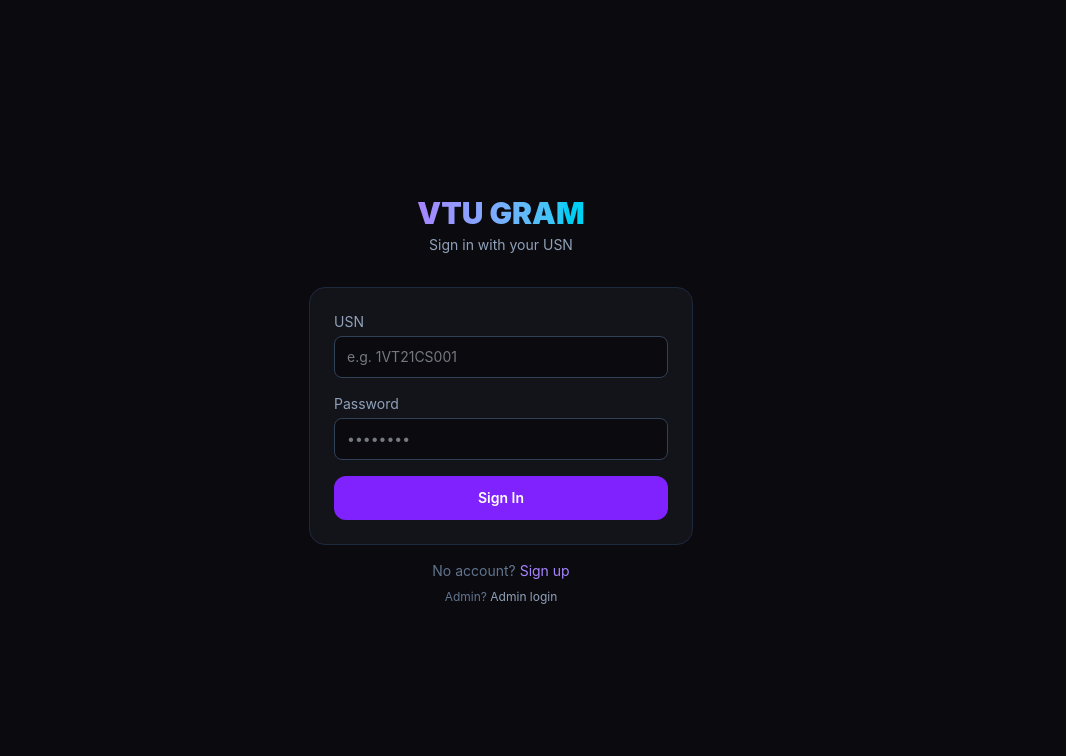
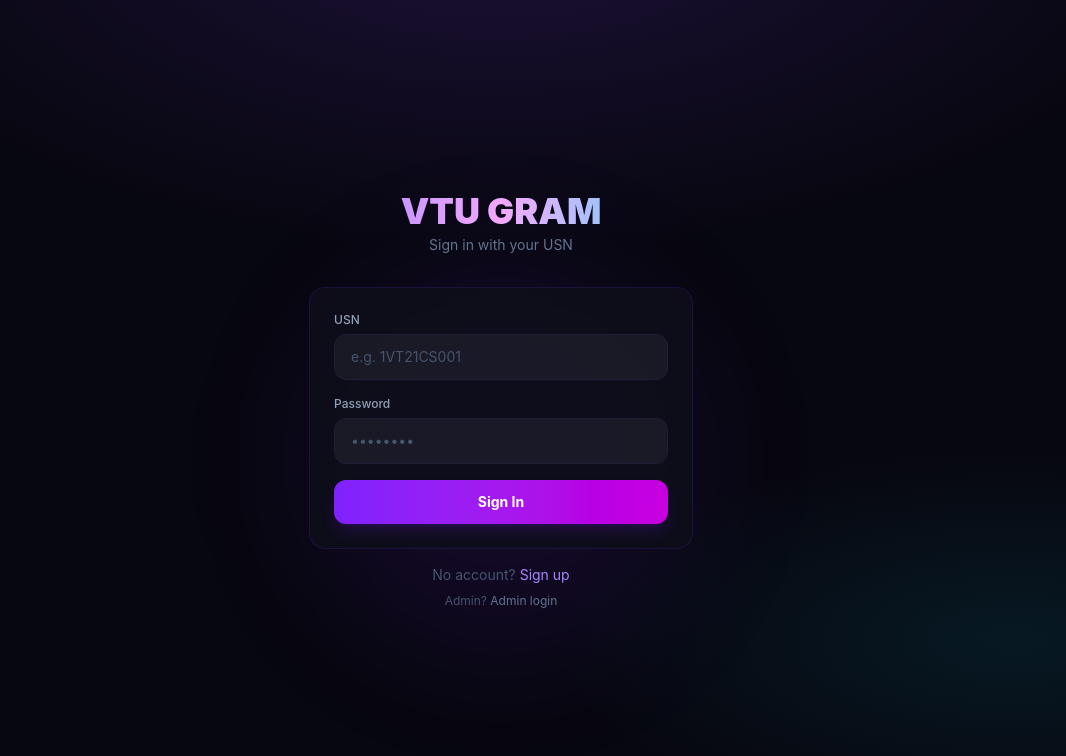
Before and after one commit to chandanbohrajain885-ai/vtu-gram, a Next.js app: page /login in a window 1280 px wide. Shown: the top 756 px of the page, without its empty margins (139-1205 px from the left). Built offline with nearby package versions, Linux system fonts and the light colour scheme; no server answers.

Commit message:
visual refresh, chat notifications badge, grad-bg theme

```diff
--- a/app/globals.css
+++ b/app/globals.css
@@ -1,19 +1,27 @@
 @import "tailwindcss";
 
 :root {
-  --background: #0a0a0f;
-  --foreground: #e2e8f0;
+  --bg-base: #07070f;
+  --bg-card: #0f0f1a;
+  --bg-card2: #131320;
+  --border: #1e1e35;
+  --accent: #7c3aed;
 }
 
-* {
-  box-sizing: border-box;
+* { box-sizing: border-box; }
+
+body {
+  background: var(--bg-base);
+  color: #e2e8f0;
+  font-family: -apple-system, BlinkMacSystemFont, 'Segoe UI', sans-serif;
+  margin: 0;
 }
 
-body {
-  background: var(--background);
-  color: var(--foreground);
-  font-family: -apple-system, BlinkMacSystemFont, 'Segoe UI', sans-serif;
-  margin: 0;
+/* Animated gradient background */
+.grad-bg {
+  background: radial-gradient(ellipse 80% 60% at 50% -10%, rgba(124,58,237,0.18) 0%, transparent 70%),
+              radial-gradient(ellipse 60% 40% at 90% 80%, rgba(6,182,212,0.10) 0%, transparent 60%),
+              #07070f;
 }
 
 /* Shorts snap scrolling */
@@ -29,3 +37,22 @@ body {
   scroll-snap-align: start;
   scroll-snap-stop: always;
 }
+
+/* Glass card */
+.glass {
+  background: rgba(15,15,26,0.85);
+  backdrop-filter: blur(12px);
+  border: 1px solid rgba(124,58,237,0.15);
+}
+
+/* Glow ring on avatar */
+.avatar-glow {
+  box-shadow: 0 0 0 2px #7c3aed, 0 0 16px rgba(124,58,237,0.4);
+}
+
+/* Notification badge pulse */
+@keyframes pulse-badge {
+  0%, 100% { transform: scale(1); }
+  50% { transform: scale(1.2); }
+}
+.badge-pulse { animation: pulse-badge 1.5s ease-in-out infinite; }
--- a/app/login/_client.tsx
+++ b/app/login/_client.tsx
@@ -16,95 +16,53 @@ export default function LoginClient() {
     e.preventDefault()
     setLoading(true)
     setError(null)
-
     try {
-      // Look up email by USN from profiles
       const { data: profileData, error: lookupError } = await supabase
-        .from('profiles')
-        .select('id, role, email')
-        .eq('usn', usn.trim())
-        .single()
-
-      if (lookupError || !profileData) {
-        setError('USN not found. Please check and try again.')
-        return
-      }
-
+        .from('profiles').select('id, role, email').eq('usn', usn.trim()).single()
+      if (lookupError || !profileData) { setError('USN not found. Please check and try again.'); return }
       const email = (profileData as { email?: string | null }).email
-      if (!email) {
-        setError('Account has no email linked. Please contact support or re-register.')
-        return
-      }
-
-      const { data: authData, error: authError } = await supabase.auth.signInWithPassword({
-        email,
-        password,
-      })
-
+      if (!email) { setError('Account has no email linked. Please re-register.'); return }
+      const { data: authData, error: authError } = await supabase.auth.signInWithPassword({ email, password })
       if (authError) { setError('Incorrect password. Please try again.'); return }
       if (!authData.user) { setError('Login failed. Please try again.'); return }
-
-      if (profileData.role === 'super_admin') {
-        router.push('/dashboard/super-admin')
-      } else {
-        router.push('/dashboard/student')
-      }
-    } catch {
-      setError('An unexpected error occurred. Please try again.')
-    } finally {
-      setLoading(false)
-    }
+      if (profileData.role === 'super_admin') router.push('/dashboard/super-admin')
+      else router.push('/dashboard/student')
+    } catch { setError('An unexpected error occurred.') }
+    finally { setLoading(false) }
   }
 
   return (
-    <main className="min-h-screen flex items-center justify-center bg-[#0a0a0f] px-4">
-      <div className="w-full max-w-sm">
+    <main className="min-h-screen grad-bg flex items-center justify-center px-4 relative overflow-hidden">
+      <div className="absolute top-1/3 left-1/2 -translate-x-1/2 w-96 h-96 bg-violet-600/10 rounded-full blur-3xl pointer-events-none" />
+      <div className="w-full max-w-sm relative z-10">
         <div className="text-center mb-8">
-          <span className="text-3xl font-black bg-gradient-to-r from-violet-400 to-cyan-400 bg-clip-text text-transparent">
-            VTU GRAM
-          </span>
-          <p className="text-slate-400 text-sm mt-1">Sign in with your USN</p>
+          <h1 className="text-4xl font-black bg-gradient-to-r from-violet-400 via-fuchsia-300 to-cyan-400 bg-clip-text text-transparent">VTU GRAM</h1>
+          <p className="text-slate-500 text-sm mt-1">Sign in with your USN</p>
         </div>
-
-        <form onSubmit={handleLogin} className="bg-[#13131a] rounded-2xl p-6 border border-slate-800 space-y-4">
-          {error && (
-            <div className="bg-red-900/30 border border-red-700 text-red-300 text-sm rounded-lg px-4 py-3">
-              {error}
-            </div>
-          )}
+        <form onSubmit={handleLogin} className="glass rounded-2xl p-6 space-y-4">
+          {error && <div className="bg-red-900/30 border border-red-700/50 text-red-300 text-sm rounded-xl px-4 py-3">{error}</div>}
           <div>
-            <label className="block text-sm text-slate-400 mb-1">USN</label>
-            <input
-              type="text" required value={usn}
-              onChange={(e) => setUsn(e.target.value)}
-              className="w-full bg-[#0a0a0f] border border-slate-700 rounded-lg px-3 py-2.5 text-slate-200 text-sm focus:outline-none focus:border-violet-500 transition-colors"
-              placeholder="e.g. 1VT21CS001"
-            />
+            <label className="block text-xs text-slate-400 mb-1.5 font-medium">USN</label>
+            <input type="text" required value={usn} onChange={(e) => setUsn(e.target.value)}
+              className="w-full bg-white/5 border border-[#1e1e35] rounded-xl px-4 py-3 text-slate-200 text-sm focus:outline-none focus:border-violet-500 transition-colors placeholder:text-slate-600"
+              placeholder="e.g. 1VT21CS001" />
           </div>
           <div>
-            <label className="block text-sm text-slate-400 mb-1">Password</label>
-            <input
-              type="password" required value={password}
-              onChange={(e) => setPassword(e.target.value)}
-              className="w-full bg-[#0a0a0f] border border-slate-700 rounded-lg px-3 py-2.5 text-slate-200 text-sm focus:outline-none focus:border-violet-500 transition-colors"
-              placeholder="••••••••"
-            />
+            <label className="block text-xs text-slate-400 mb-1.5 font-medium">Password</label>
+            <input type="password" required value={password} onChange={(e) => setPassword(e.target.value)}
+              className="w-full bg-white/5 border border-[#1e1e35] rounded-xl px-4 py-3 text-slate-200 text-sm focus:outline-none focus:border-violet-500 transition-colors placeholder:text-slate-600"
+              placeholder="••••••••" />
           </div>
-          <button
-            type="submit" disabled={loading}
-            className="w-full py-3 rounded-xl bg-violet-600 hover:bg-violet-500 disabled:opacity-50 disabled:cursor-not-allowed text-white font-semibold text-sm transition-colors"
-          >
+          <button type="submit" disabled={loading}
+            className="w-full py-3 rounded-xl bg-gradient-to-r from-violet-600 to-fuchsia-600 hover:from-violet-500 hover:to-fuchsia-500 disabled:opacity-50 text-white font-bold text-sm transition-all shadow-lg shadow-violet-900/30">
             {loading ? 'Signing in...' : 'Sign In'}
           </button>
         </form>
-
-        <p className="text-center text-slate-500 text-sm mt-4">
-          No account?{' '}
-          <Link href="/signup" className="text-violet-400 hover:text-violet-300">Sign up</Link>
+        <p className="text-center text-slate-600 text-sm mt-4">
+          No account? <Link href="/signup" className="text-violet-400 hover:text-violet-300">Sign up</Link>
         </p>
-        <p className="text-center text-slate-500 text-xs mt-2">
-          Admin?{' '}
-          <Link href="/login/admin" className="text-slate-400 hover:text-slate-300">Admin login</Link>
+        <p className="text-center text-slate-600 text-xs mt-2">
+          Admin? <Link href="/login/admin" className="text-slate-500 hover:text-slate-300">Admin login</Link>
         </p>
       </div>
     </main>
--- a/app/page.tsx
+++ b/app/page.tsx
@@ -2,28 +2,36 @@ import Link from 'next/link'
 
 export default function Home() {
   return (
-    <main className="min-h-screen flex flex-col items-center justify-center bg-[#0a0a0f] px-4">
-      <div className="text-center max-w-md">
-        <div className="mb-6">
-          <span className="text-5xl font-black bg-gradient-to-r from-violet-400 to-cyan-400 bg-clip-text text-transparent">
-            VTU GRAM
-          </span>
-          <p className="text-slate-400 mt-2 text-sm">
-            VTU Digital Academic Platform
-          </p>
+    <main className="min-h-screen grad-bg flex flex-col items-center justify-center px-4 relative overflow-hidden">
+      {/* decorative blobs */}
+      <div className="absolute top-1/4 left-1/4 w-72 h-72 bg-violet-600/10 rounded-full blur-3xl pointer-events-none" />
+      <div className="absolute bottom-1/4 right-1/4 w-64 h-64 bg-cyan-500/8 rounded-full blur-3xl pointer-events-none" />
+
+      <div className="text-center max-w-md relative z-10">
+        <div className="mb-2 inline-flex items-center gap-2 bg-violet-600/10 border border-violet-700/30 rounded-full px-4 py-1.5 text-xs text-violet-300 mb-6">
+          <span className="w-1.5 h-1.5 bg-violet-400 rounded-full animate-pulse" />
+          VTU Digital Academic Platform
         </div>
+
+        <h1 className="text-6xl font-black bg-gradient-to-r from-violet-400 via-fuchsia-300 to-cyan-400 bg-clip-text text-transparent mb-4 leading-none">
+          VTU GRAM
+        </h1>
+        <p className="text-slate-400 text-base mb-10 leading-relaxed">
+          Your subjects. Your reels. Your notes.<br />All in one place.
+        </p>
+
         <div className="flex flex-col gap-3">
-          <Link
-            href="/login"
-            className="w-full py-3 rounded-xl bg-violet-600 hover:bg-violet-500 text-white font-semibold transition-colors"
-          >
-            Login
+          <Link href="/login"
+            className="w-full py-3.5 rounded-2xl bg-gradient-to-r from-violet-600 to-fuchsia-600 hover:from-violet-500 hover:to-fuchsia-500 text-white font-bold text-sm transition-all shadow-lg shadow-violet-900/40">
+            Sign In
           </Link>
-          <Link
-            href="/signup"
-            className="w-full py-3 rounded-xl border border-slate-700 hover:border-violet-500 text-slate-300 font-semibold transition-colors"
-          >
-            Sign Up
+          <Link href="/signup"
+            className="w-full py-3.5 rounded-2xl glass border border-[#1e1e35] hover:border-violet-600/50 text-slate-300 font-semibold text-sm transition-all">
+            Create Account
+          </Link>
+          <Link href="/login/admin"
+            className="text-xs text-slate-600 hover:text-slate-400 transition-colors mt-1">
+            Admin login →
           </Link>
         </div>
       </div>
```
Also changed, not shown: app/dashboard/student/_client.tsx (+18 -23 lines), app/dashboard/student/_components/BottomNav.tsx (+70 -12 lines), app/dashboard/student/chat/[userId]/_client.tsx (+9 -9 lines), app/dashboard/student/chat/_client.tsx (+6 -7 lines), app/dashboard/student/search/_client.tsx (+10 -10 lines).
